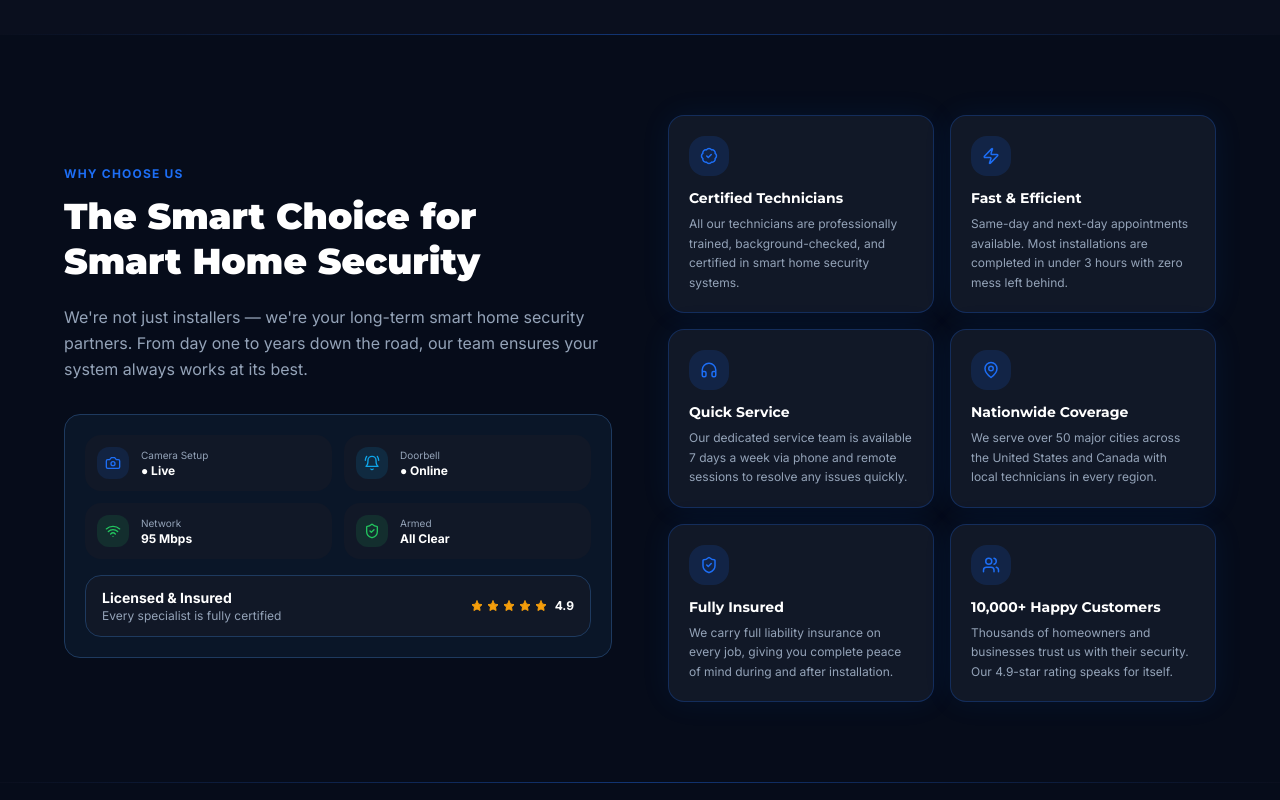
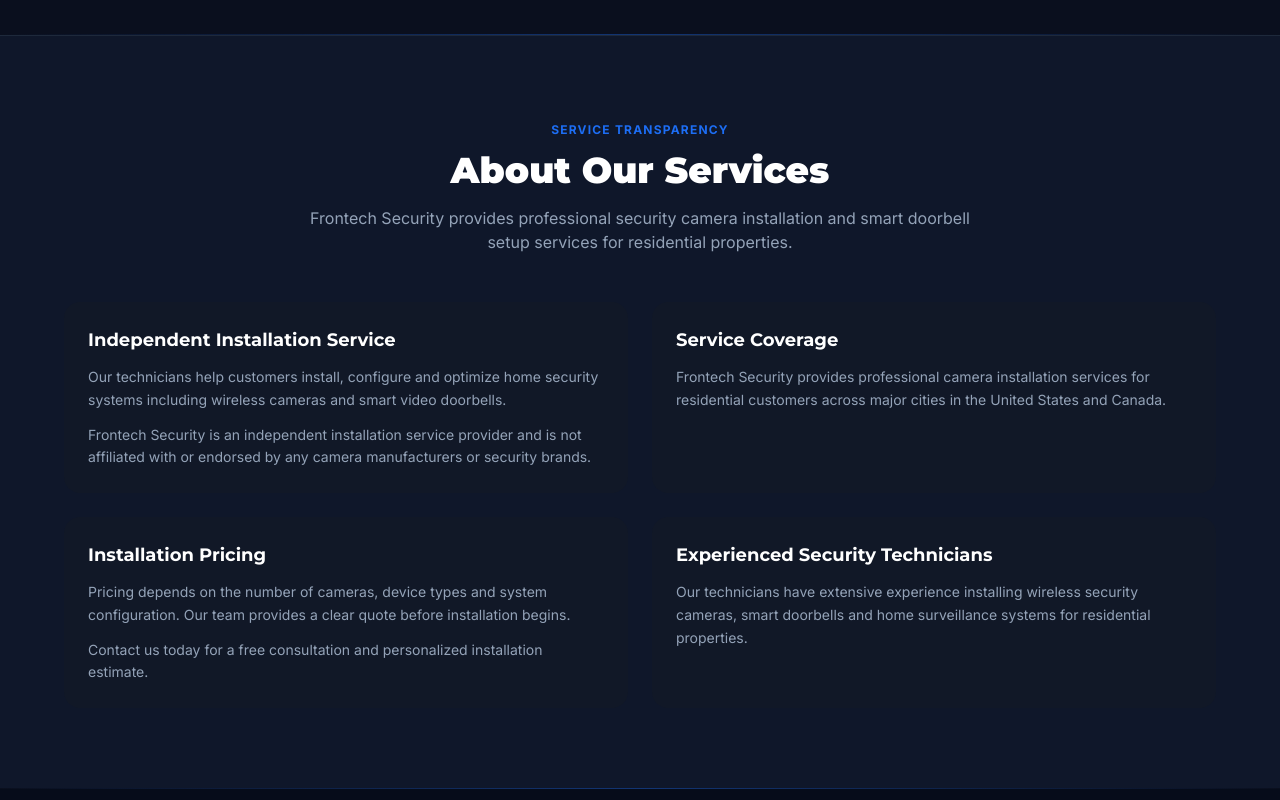
Before and after one commit to vijay0262-alt/frontech-clean, a Next.js app: page / in a window 1280 px wide. Shown: the part 2900-3700 px from the top of the page. Built offline with nearby package versions, Linux system fonts and the light colour scheme.

Commit message:
Update page.tsx

```diff
--- a/app/page.tsx
+++ b/app/page.tsx
@@ -2,6 +2,7 @@
 import TrustBar from '@/components/home/TrustBar'
 import ServicesSection from '@/components/home/ServicesSection'
 import HowItWorks from '@/components/home/HowItWorks'
+import ServiceInfo from "@/components/home/ServiceInfo"
 import WhyUs from '@/components/home/WhyUs'
 import PricingSection from '@/components/home/PricingSection'
 import ReviewsSection from '@/components/home/ReviewsSection'
@@ -18,6 +19,8 @@
       <div className="section-divider" />
       <HowItWorks />
       <div className="section-divider" />
+      <ServiceInfo />
+      <div className="section-divider" />
       <WhyUs />
       <div className="section-divider" />
       <PricingSection />
```
